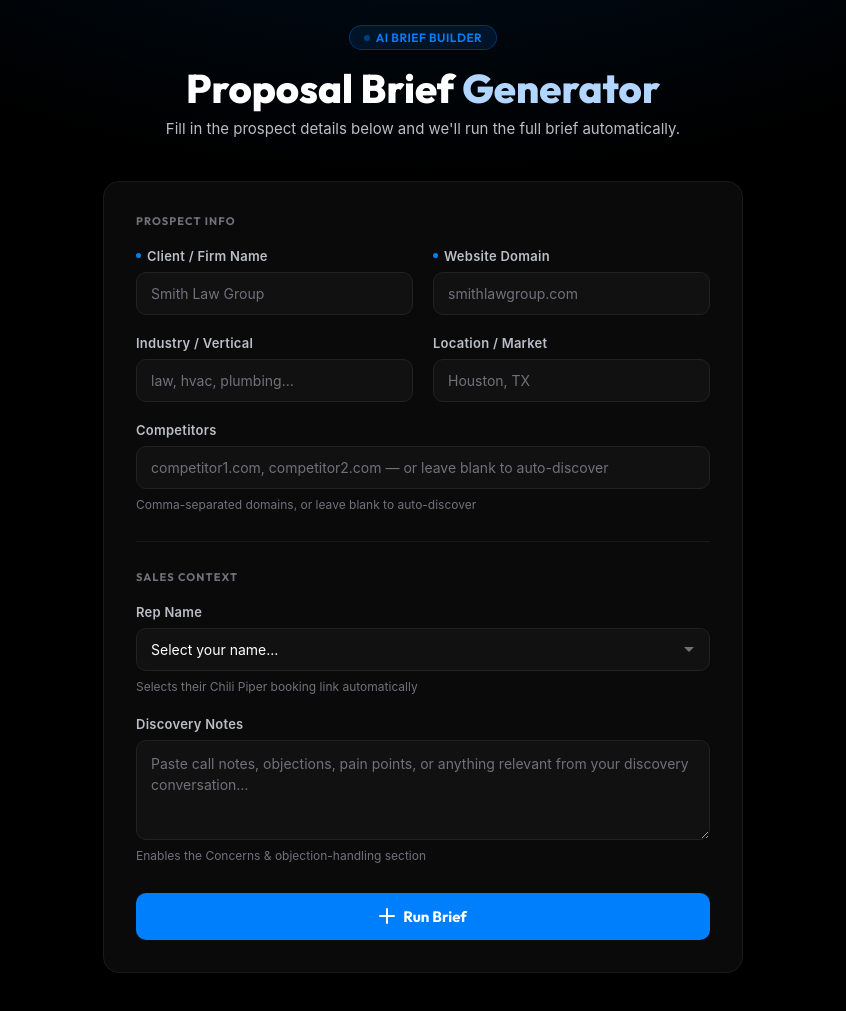
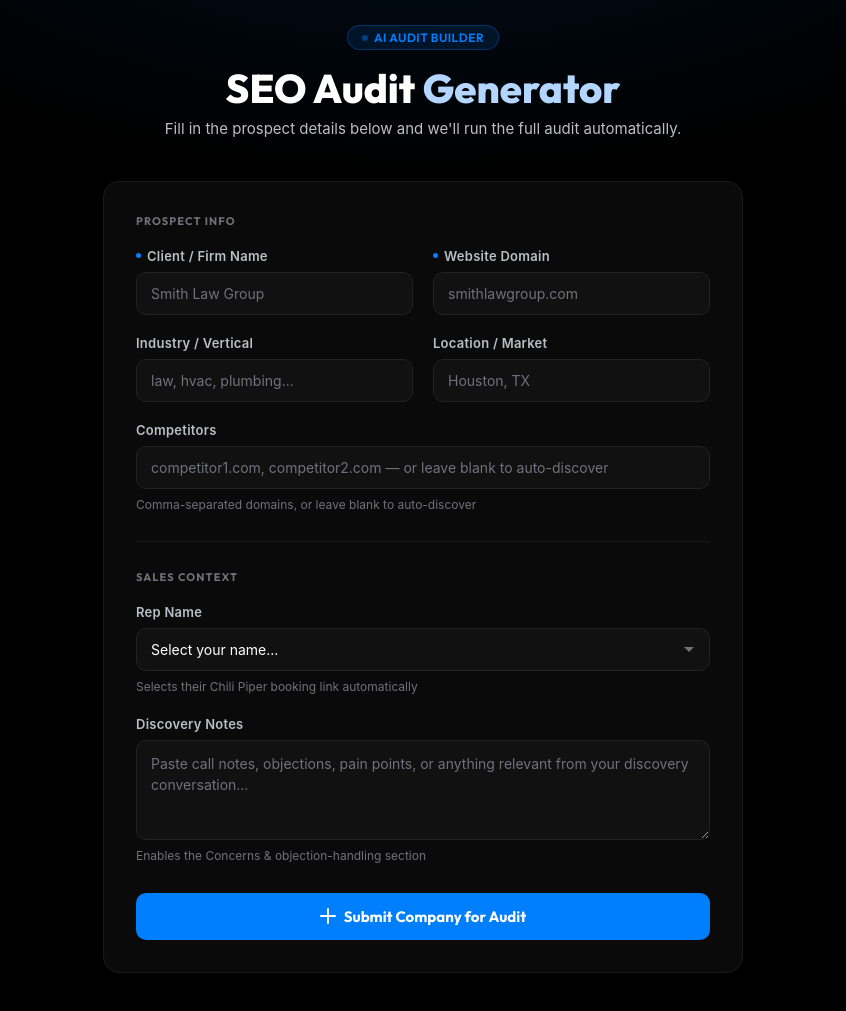
Before and after one commit to ScorpionSalesOps/proposal-brief-webform, a website: page public/index.html in a window 1280 px wide. Shown: the part 83-1094 px from the top of the page, without its empty margins (217-1063 px from the left). Drawn offline with Linux system fonts and the light colour scheme; a web font is replaced by a local one.

Commit message:
Rename to SEO Audit Generator, update button text

```diff
--- a/public/index.html
+++ b/public/index.html
@@ -3,7 +3,7 @@
 <head>
   <meta charset="UTF-8" />
   <meta name="viewport" content="width=device-width, initial-scale=1.0" />
-  <title>Proposal Brief Builder — Scorpion</title>
+  <title>SEO Audit Generator — Scorpion</title>
   <link rel="preconnect" href="https://fonts.googleapis.com" />
   <link rel="preconnect" href="https://fonts.gstatic.com" crossorigin />
   <link href="https://fonts.googleapis.com/css2?family=Outfit:wght@400;500;600;700;800&family=Host+Grotesk:wght@400;500;600&display=swap" rel="stylesheet" />
@@ -351,9 +351,9 @@
   <div class="page-wrap">
     <div class="header">
       <img src="/scorpion-logo.png" alt="Scorpion" class="logo" onerror="this.style.display='none'" />
-      <div class="header-badge">AI Brief Builder</div>
-      <h1>Proposal Brief <span>Generator</span></h1>
-      <p class="header-sub">Fill in the prospect details below and we'll run the full brief automatically.</p>
+      <div class="header-badge">AI Audit Builder</div>
+      <h1>SEO Audit <span>Generator</span></h1>
+      <p class="header-sub">Fill in the prospect details below and we'll run the full audit automatically.</p>
     </div>
 
     <div class="card">
@@ -445,7 +445,7 @@
 
         <button type="submit" class="btn" id="submitBtn">
           <svg width="16" height="16" viewBox="0 0 16 16" fill="none"><path d="M8 1v14M1 8h14" stroke="currentColor" stroke-width="2" stroke-linecap="round"/></svg>
-          Run Brief
+          Submit Company for Audit
         </button>
       </form>
     </div>
@@ -542,7 +542,7 @@
         alert('Submission failed: ' + err.message);
       } finally {
         submitBtn.disabled = false;
-        submitBtn.textContent = 'Run Brief';
+        submitBtn.textContent = 'Submit Company for Audit';
       }
     });
   </script>
```
